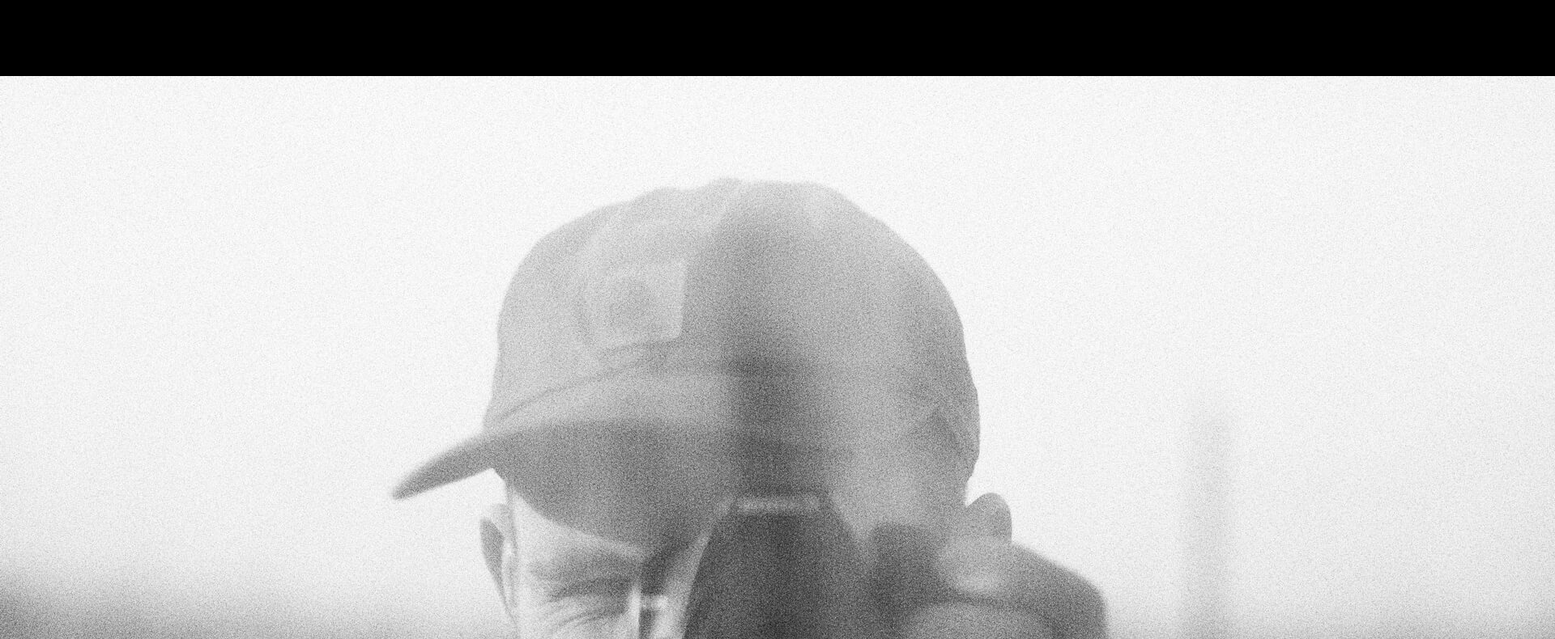
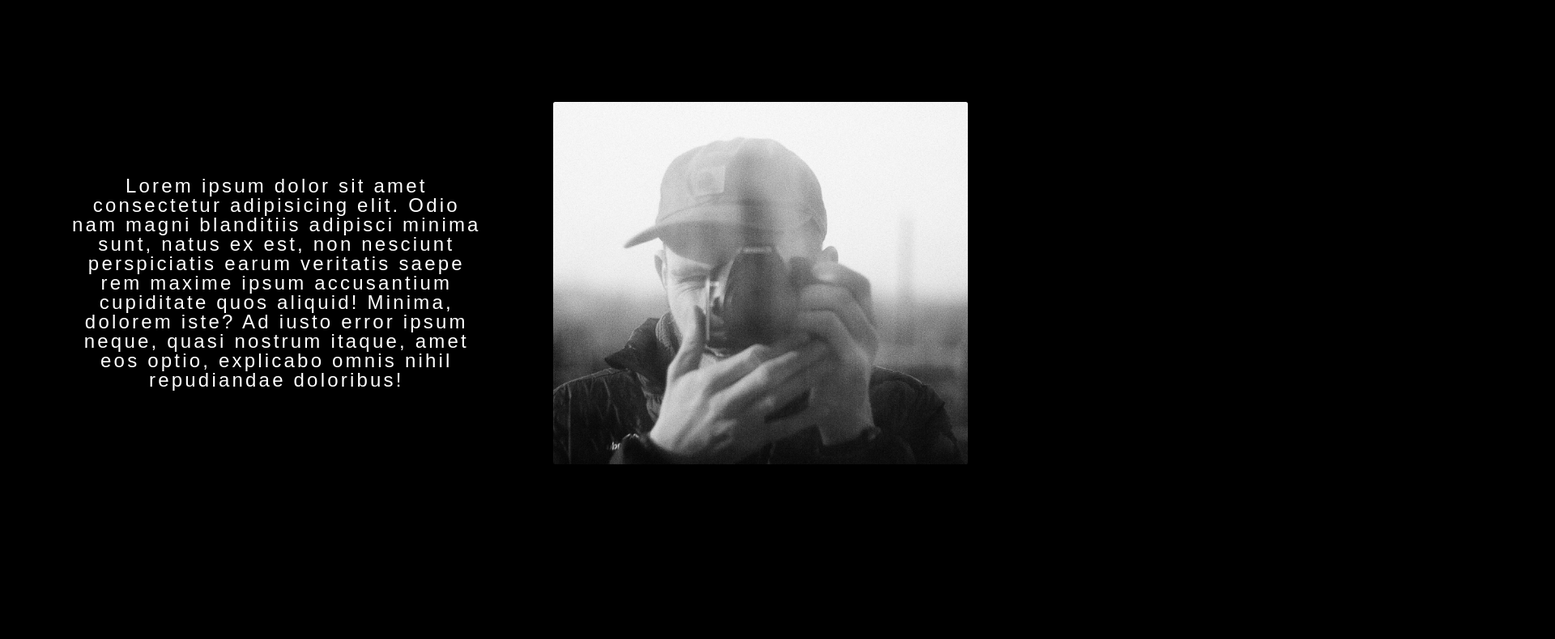
Before and after one commit to arronrees/photo-portfolio-webpack, a website built with webpack: page src/templates/aboutTemplate.html in a window 1280 px wide. Shown: the part 82-872 px from the top of the page at 81% size, 1920 px wide, since content can reach past the window. After the commit the page ends 800 px from the top, so only its background shows below. Built offline with nearby package versions, Linux system fonts and the light colour scheme; a web font is replaced by a local one.

Commit message:
About page done

```diff
--- a/src/js/index.js
+++ b/src/js/index.js
@@ -4,6 +4,7 @@ import '../styles/home.scss';
 import '../styles/header.scss';
 import '../styles/workCards.scss';
 import '../styles/work.scss';
+import '../styles/about.scss';
 
 import { navSlide } from './other/navSlide';
 import { cardEntrance } from './other/cardEntrance';
--- a/src/styles/about.scss
+++ b/src/styles/about.scss
@@ -0,0 +1,61 @@
+.about-main {
+  padding: 1rem 0;
+}
+
+.hero {
+  display: flex;
+  min-height: 80vh;
+  justify-content: space-evenly;
+  align-items: center;
+  flex-direction: column;
+  text-align: center;
+}
+
+.hero-desc,
+.hero-img {
+  width: 80vw;
+  padding: 1rem 0;
+}
+
+.hero-desc {
+  p {
+    color: white;
+    letter-spacing: 0.2rem;
+    font-size: 1rem;
+  }
+}
+
+.hero-img {
+  height: 60vh;
+
+  img {
+    width: 100%;
+    height: 100%;
+    object-fit: cover;
+    border-radius: 2.5px;
+  }
+}
+
+@media only screen and (min-width: 800px) {
+  .hero {
+    flex-direction: row;
+  }
+
+  .hero-desc,
+  .hero-img {
+    width: 40vw;
+  }
+
+  .hero-desc {
+    p {
+      font-size: 1.25rem;
+    }
+  }
+}
+@media only screen and (min-width: 1200px) {
+  .hero-desc {
+    p {
+      font-size: 1.5rem;
+    }
+  }
+}
--- a/src/styles/header.scss
+++ b/src/styles/header.scss
@@ -3,7 +3,7 @@
   display: flex;
   align-items: center;
   justify-content: space-between;
-  padding: 2rem 4rem;
+  padding: 2rem;
   text-transform: uppercase;
   min-height: 10vh;
   position: relative;
--- a/src/styles/style.scss
+++ b/src/styles/style.scss
@@ -19,7 +19,7 @@ body::-webkit-scrollbar-thumb {
 
 body {
   font-family: 'Belleza', sans-serif;
-  overflow: hidden;
+  overflow-x: hidden;
   letter-spacing: 0.5rem;
   background: #000;
 }
--- a/src/styles/work.scss
+++ b/src/styles/work.scss
@@ -1,7 +1,3 @@
-body {
-  overflow-y: auto;
-}
-
 .photo-grid {
   width: 90vw;
   margin: 0 auto;
--- a/src/templates/aboutTemplate.html
+++ b/src/templates/aboutTemplate.html
@@ -12,12 +12,6 @@
   <header class="header">
 
     <h1 class="title"><a href="./index.html">Arron <br class="mob-title">Rees</a></h1>
-
-    <div class="burger">
-      <div class="line line1"></div>
-      <div class="line line2"></div>
-      <div class="line line3"></div>
-    </div>
 
     <nav>
 
@@ -38,9 +32,15 @@
 
     </nav>
 
+    <div class="burger">
+      <div class="line line1"></div>
+      <div class="line line2"></div>
+      <div class="line line3"></div>
+    </div>
+
   </header>
 
-  <main>
+  <main class="about-main">
 
     <section class="hero">
       <div class="hero-desc">
```
Also changed, not shown: src/templates/contactTemplate.html (+6 -5 lines).
